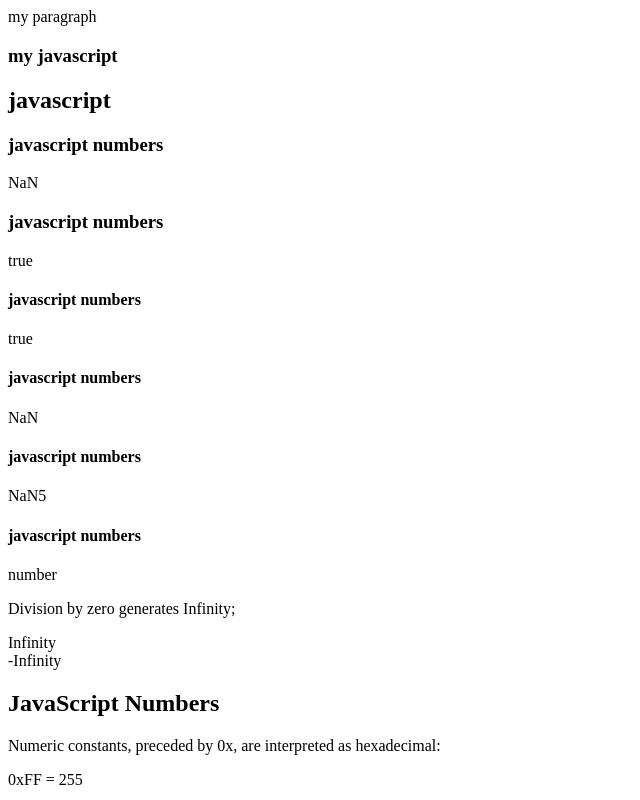
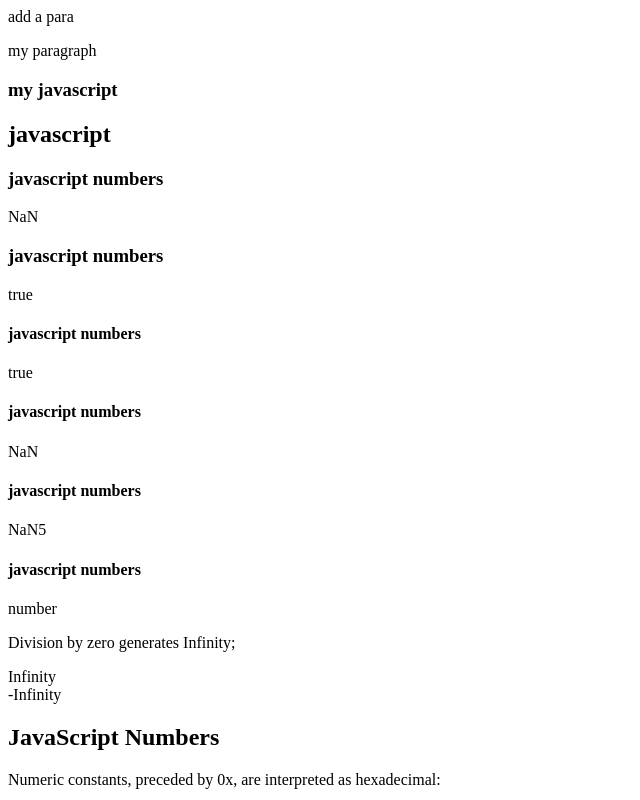
Before and after one commit to donlaiba535-ui/calculater, a plain HTML site: page index.html in a window 1280 px wide. Shown: the top 800 px of the page, without its empty margins (0-640 px from the left). Drawn offline with Linux system fonts and the light colour scheme.

Commit message:
Update index.html

```diff
--- a/index.html
+++ b/index.html
@@ -3,6 +3,7 @@
         <link  rel="stylesheet" href="index.css"></link>
     </head>
     <body>
+        <p>add a para</p>
         <p>my paragraph</p>
         <h3>my javascript</h3>
         <h2>javascript</h2>
```
